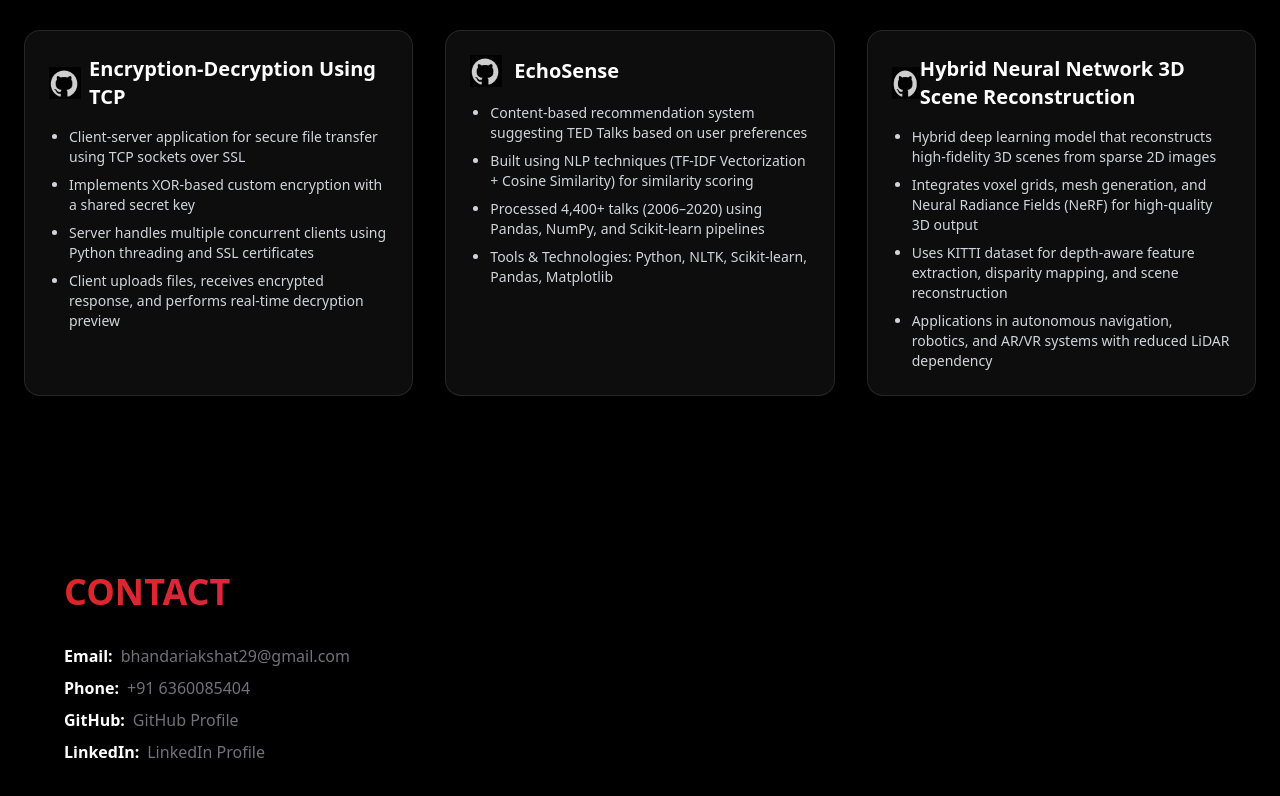
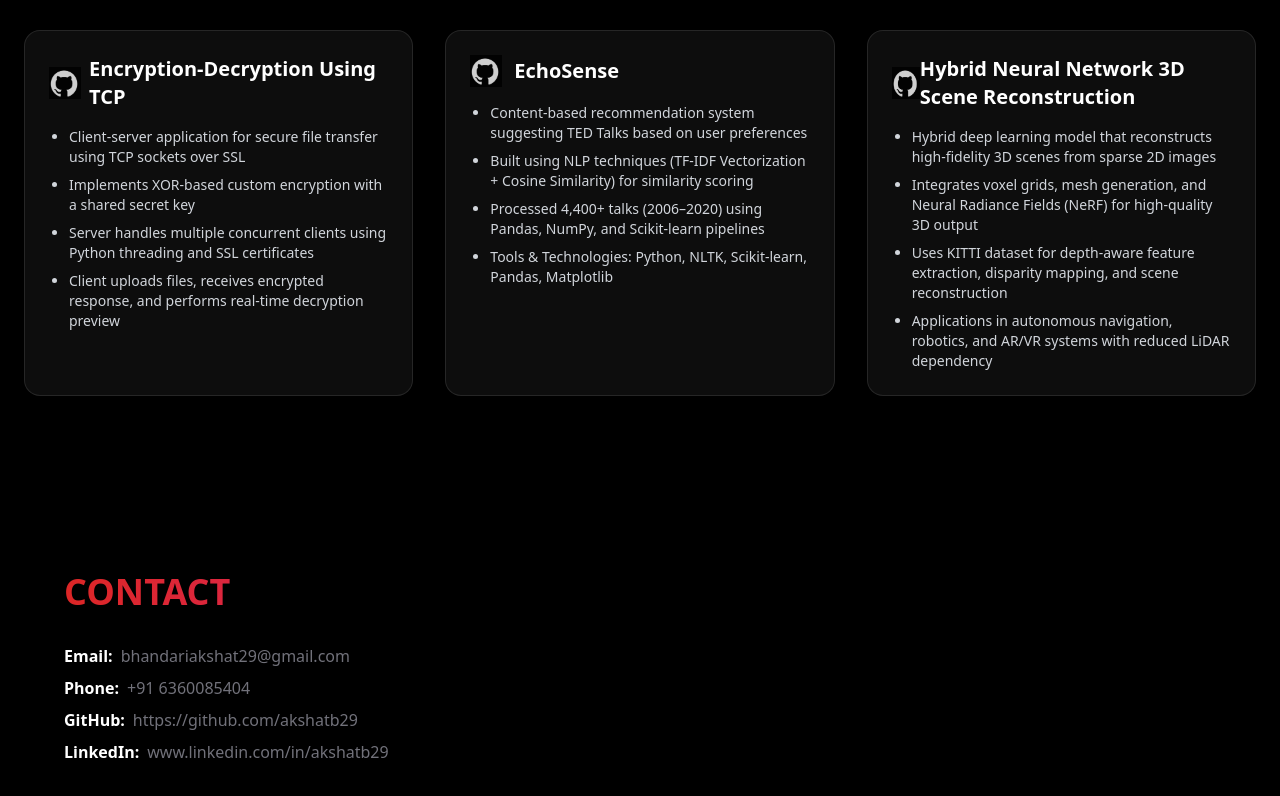
Before and after one commit to akshatb29/MyPortfolio, a React (Create React App) app: page / in a window 1280 px wide. Shown: the part 2492-3288 px from the top of the page. Built offline with nearby package versions, Linux system fonts and the light colour scheme.

Commit message:
Update Contact.jsx

```diff
--- a/src/components/Contact.jsx
+++ b/src/components/Contact.jsx
@@ -18,11 +18,11 @@ const Contact = () => {
                             </div>
                             <div className="flex items-center mb-2">
                                 <p className="font-semibold mr-2">GitHub:</p>
-                                <a href="https://github.com/akshatb29" target="_blank" className="text-zinc-500 hover:underline">GitHub Profile</a>
+                                <a href="https://github.com/akshatb29" target="_blank" className="text-zinc-500 hover:underline">https://github.com/akshatb29</a>
                             </div>
                             <div className="flex items-center mb-2">
                                 <p className="font-semibold mr-2">LinkedIn:</p>
-                                <a href="https://www.linkedin.com/in/akshat-bhandari-a7492b24b/" target="_blank" className="text-zinc-500 hover:underline">LinkedIn Profile</a>
+                                <a href="https://www.linkedin.com/in/akshat-bhandari-a7492b24b/" target="_blank" className="text-zinc-500 hover:underline">www.linkedin.com/in/akshatb29</a>
                             </div>
                         </div>
                     </div>
```
